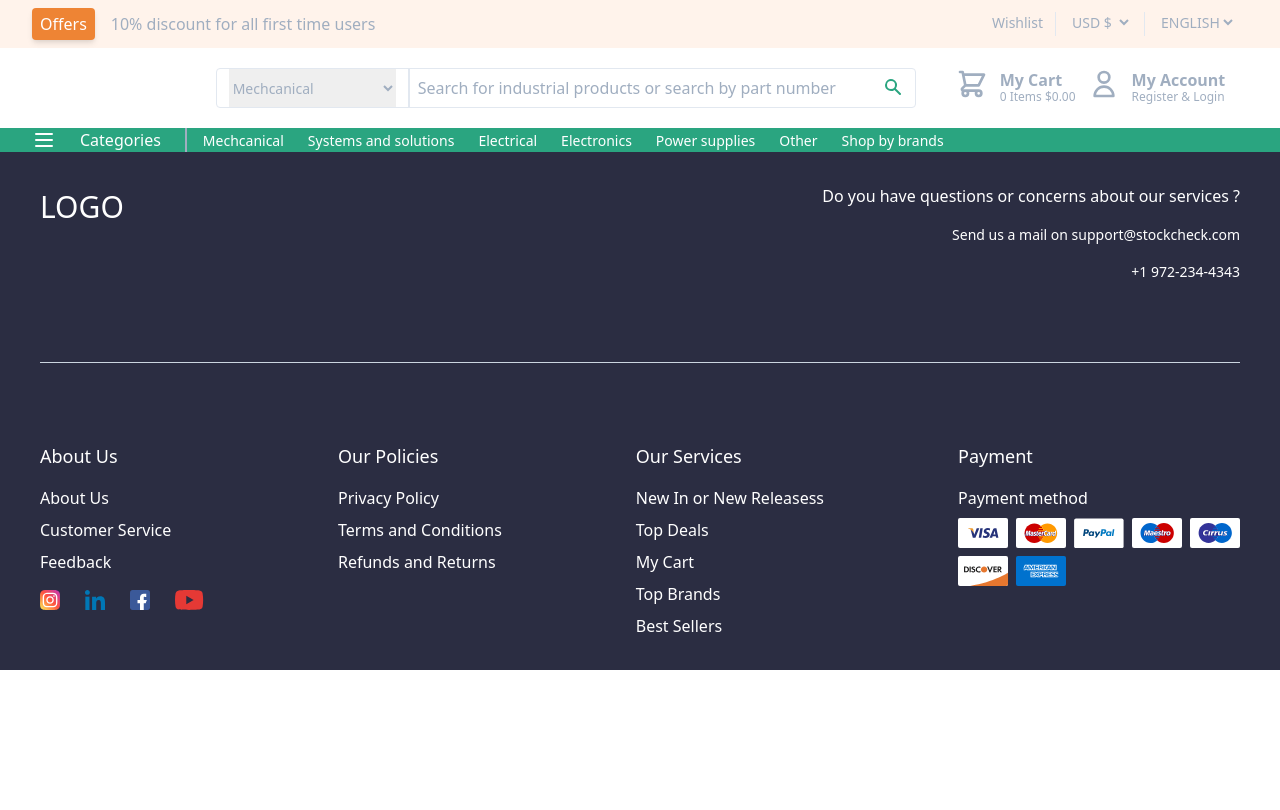
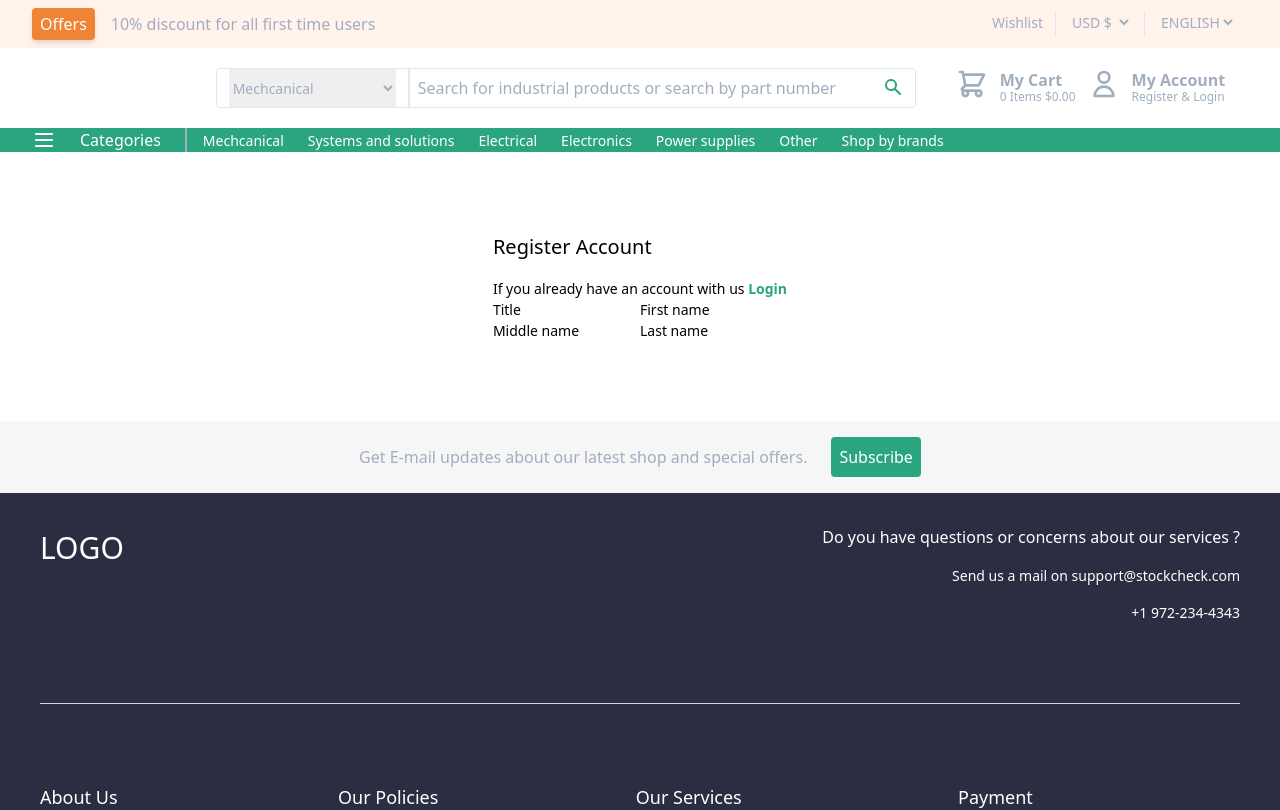
Before and after one commit to AbdulbasitSaid/greaneagle, a Nuxt app: page /register in a window 1280 px wide. Shown: the top 810 px of the page. Built offline with nearby package versions, Linux system fonts and the light colour scheme.

Commit message:
register

```diff
--- a/components/Header.vue
+++ b/components/Header.vue
@@ -148,7 +148,9 @@
               <!-- end -->
             </div>
             <div class="col-span-2 font-bold">My Account</div>
-            <div class="row-span-2 text-xs">Register & Login</div>
+            <NuxtLink to="register" class="row-span-2 text-xs"
+              >Register & Login</NuxtLink
+            >
           </div>
           <!-- end -->
         </div>
--- a/pages/index.vue
+++ b/pages/index.vue
@@ -7,7 +7,7 @@
         <div class="flex-col">
           <product-list-title>Explore our categories</product-list-title>
           <products></products>
-          <product-list-title>Best deals</product-list-title>
+          <product-list-title>Best deals </product-list-title>
           <products></products>
         </div>
       </div>
--- a/pages/register.vue
+++ b/pages/register.vue
@@ -0,0 +1,34 @@
+<template>
+  <div>
+    <div class="flex justify-center items-center py-20">
+      <div class="flex-col w-80">
+        <product-list-title>Register Account</product-list-title>
+        <div class="text-sm font-thin">
+          If you already have an account with us
+          <nuxt-link to="login" class="text-primary font-bold">
+            Login</nuxt-link
+          >
+        </div>
+        <!-- name -->
+        <div class="grid grid-cols-2 text-sm font-thin">
+          <div>Title</div>
+          <div>First name</div>
+          <div>Middle name</div>
+          <div>Last name</div>
+        </div>
+        <!-- end -->
+      </div>
+    </div>
+    <subscribe-now></subscribe-now>
+  </div>
+</template>
+
+<script>
+import ProductListTitle from "../components/ProductListTitle.vue";
+export default {
+  components: { ProductListTitle },
+};
+</script>
+
+<style lang="scss" scoped>
+</style>
```
